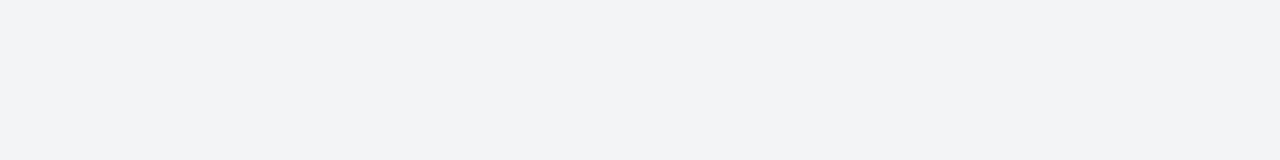
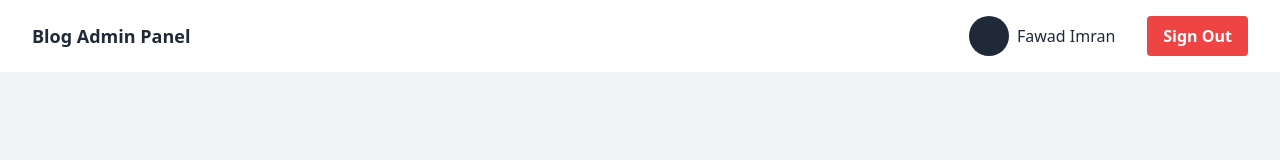
Before and after one commit to mrx7355608/blog-nextjs, a Next.js app: page /dashboard in a window 1280 px wide. Shown: the top 160 px of the page. Built offline with nearby package versions, Linux system fonts and the light colour scheme; no server answers; the database is empty.

Commit message:
added logout

```diff
--- a/src/app/(admin)/dashboard/page.jsx
+++ b/src/app/(admin)/dashboard/page.jsx
@@ -8,7 +8,7 @@ export default async function Dashboard({ searchParams }) {
     const blogs = await getBlogs(q);
 
     return (
-        <div className="bg-zinc-950 text-white p-5 px-7 rounded-lg w-[90vw]">
+        <div className="bg-zinc-950 text-white p-5 px-7 rounded-lg w-full">
             <div className="flex justify-between items-center w-full mb-8">
                 <h1 className="text-2xl font-bold">Blogs</h1>
                 <div className="flex gap-3 items-center">
--- a/src/app/(admin)/layout.jsx
+++ b/src/app/(admin)/layout.jsx
@@ -1,3 +1,4 @@
+import AdminNavbar from "@/components/navbar/AdminNavbar";
 import "@/styles/globals.css";
 import { Inter } from "next/font/google";
 
@@ -13,6 +14,7 @@ export default function DashboardLayout({ children }) {
     return (
         <html lang="en">
             <body>
+                <AdminNavbar />
                 <main
                     className={`bg-gray-100 min-h-screen flex items-center justify-center p-12 w-full ${inter.className}`}
                 >
--- /dev/null
+++ b/src/components/navbar/AdminNavbar.jsx
@@ -0,0 +1,37 @@
+import { signOut } from "@/auth";
+import Link from "next/link";
+
+export default function AdminNavbar() {
+    return (
+        <nav className="bg-white shadow p-4 px-8 flex items-center justify-between">
+            <div className="font-bold text-lg text-gray-800">
+                <Link href="/dashboard" className="flex items-center space-x-2">
+                    <span>Blog Admin Panel</span>
+                </Link>
+            </div>
+
+            <div className="flex items-center space-x-4">
+                <div className="flex items-center gap-2 mr-4">
+                    <span className="bg-gray-800 rounded-full w-10 h-10 ltr-gradient(45deg, skyblue, hotpink)"></span>
+                    <span className="text-gray-800">Fawad Imran</span>
+                </div>
+                <form
+                    action={async () => {
+                        "use server";
+                        await signOut({
+                            callbackURL: "/login",
+                            redirect: true,
+                        });
+                    }}
+                >
+                    <button
+                        className="bg-red-500 hover:bg-red-700 text-white font-bold py-2 px-4 rounded"
+                        type="submit"
+                    >
+                        Sign Out
+                    </button>
+                </form>
+            </div>
+        </nav>
+    );
+}
```
